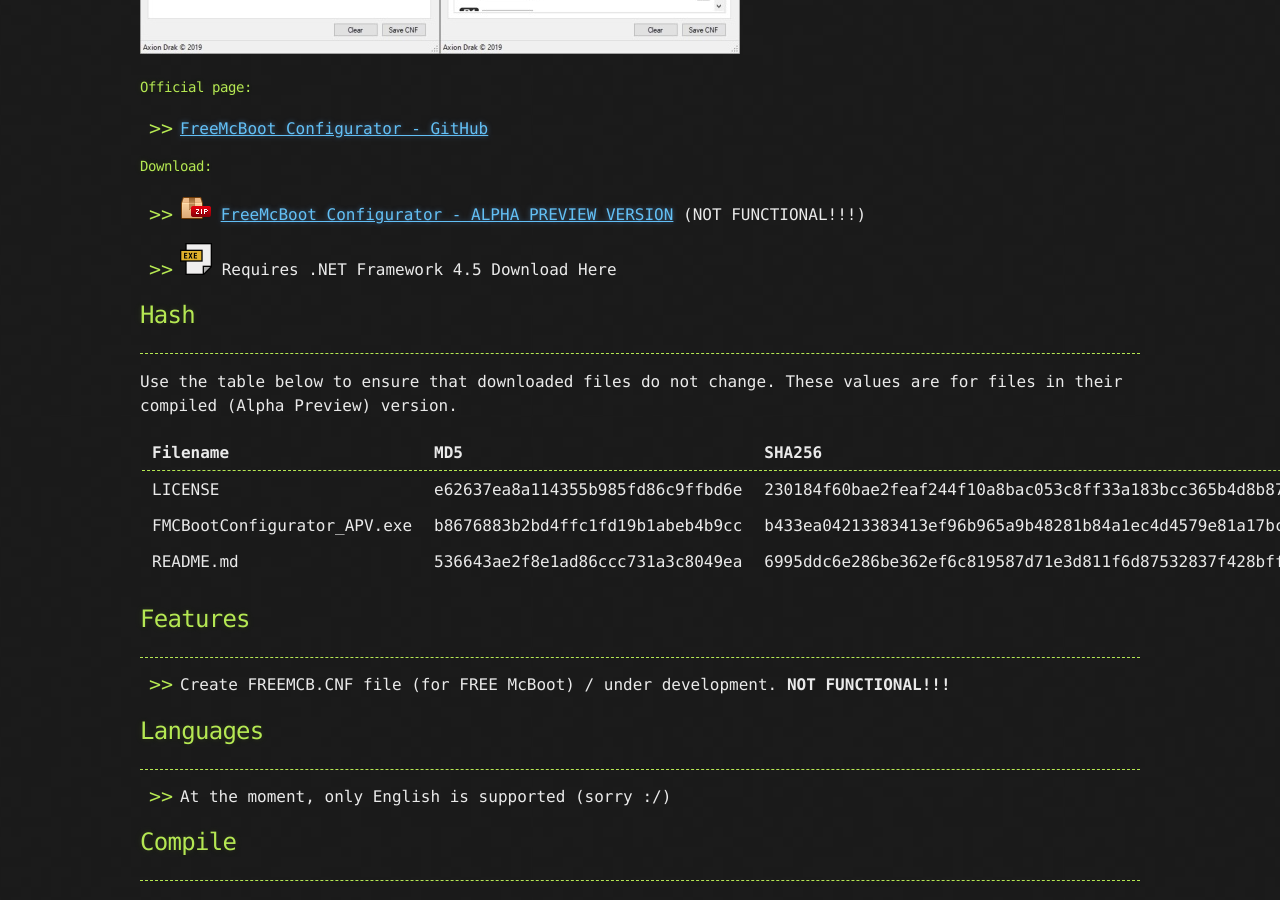
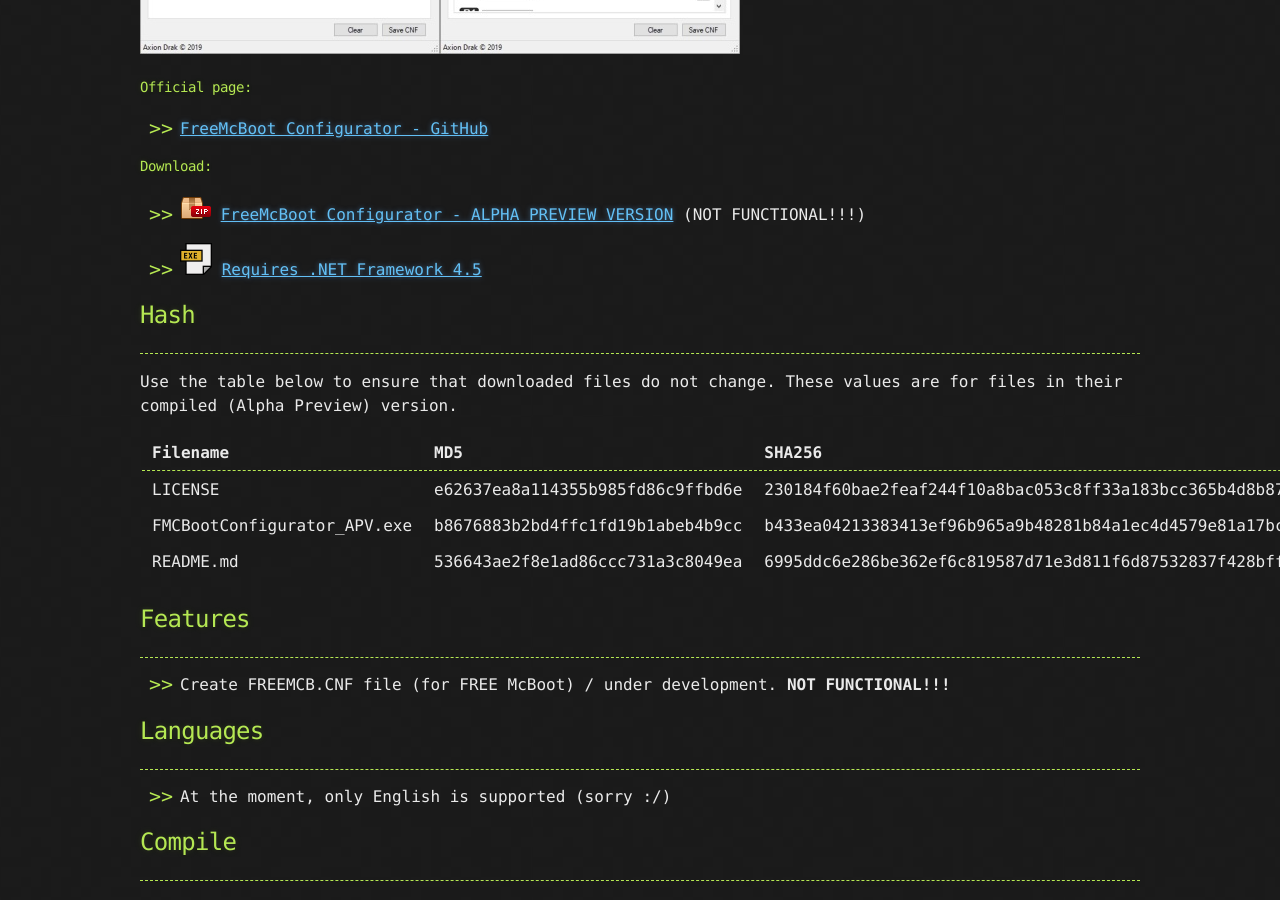
Before and after one commit to AxionDrak/axiondrak.github.io, a Jekyll site: the page built from free-mcb.md, in a window 1280 px wide and 900 px high, scrolled down 1180 px. Built offline with Jekyll 4.4.1, drawn with Linux system fonts in a browser that asks for light colours; our own code applies the rules of GitHub Pages for plain Markdown files.

Commit message:
Update free-mcb.md

```diff
--- a/free-mcb.md
+++ b/free-mcb.md
@@ -26,8 +26,7 @@ So please don't mind the badly designed spaghetti code. :P
 
 * ![useful image]({{ site.url }}/assets/images/zip-icon.png) [FreeMcBoot Configurator - ALPHA PREVIEW VERSION](https://github.com/AxionDrak/FreeMCBootConfigurator/releases/tag/0.0.1.0) (NOT FUNCTIONAL!!!)
 
-* ![useful image]({{ site.url }}/assets/images/exe-icon.png) Requires .NET Framework 4.5 Download Here
-
+* ![useful image]({{ site.url }}/assets/images/exe-icon.png) [Requires .NET Framework 4.5](https://www.microsoft.com/en-US/download/details.aspx?id=30653)
 
 ## Hash
 * * *
```
